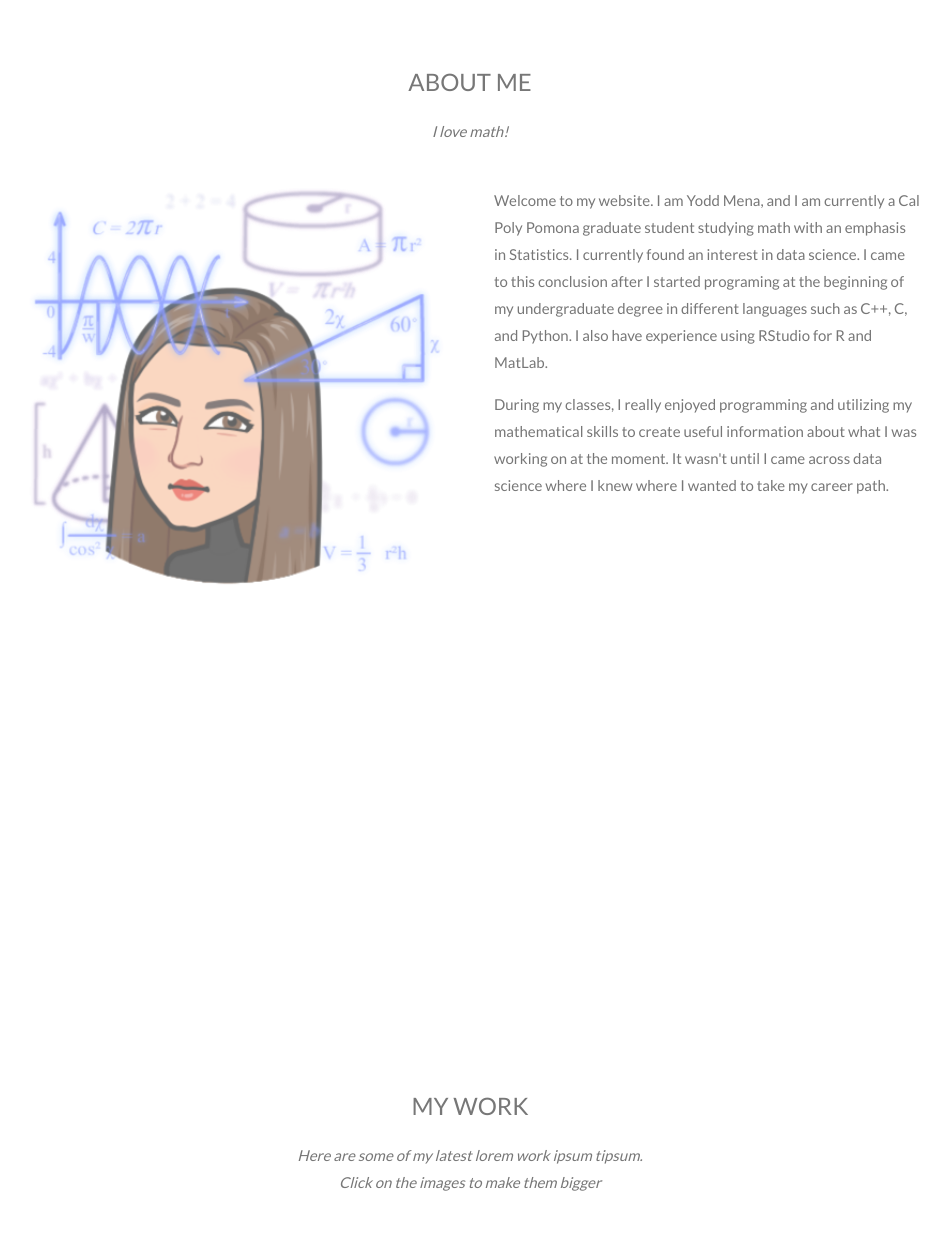
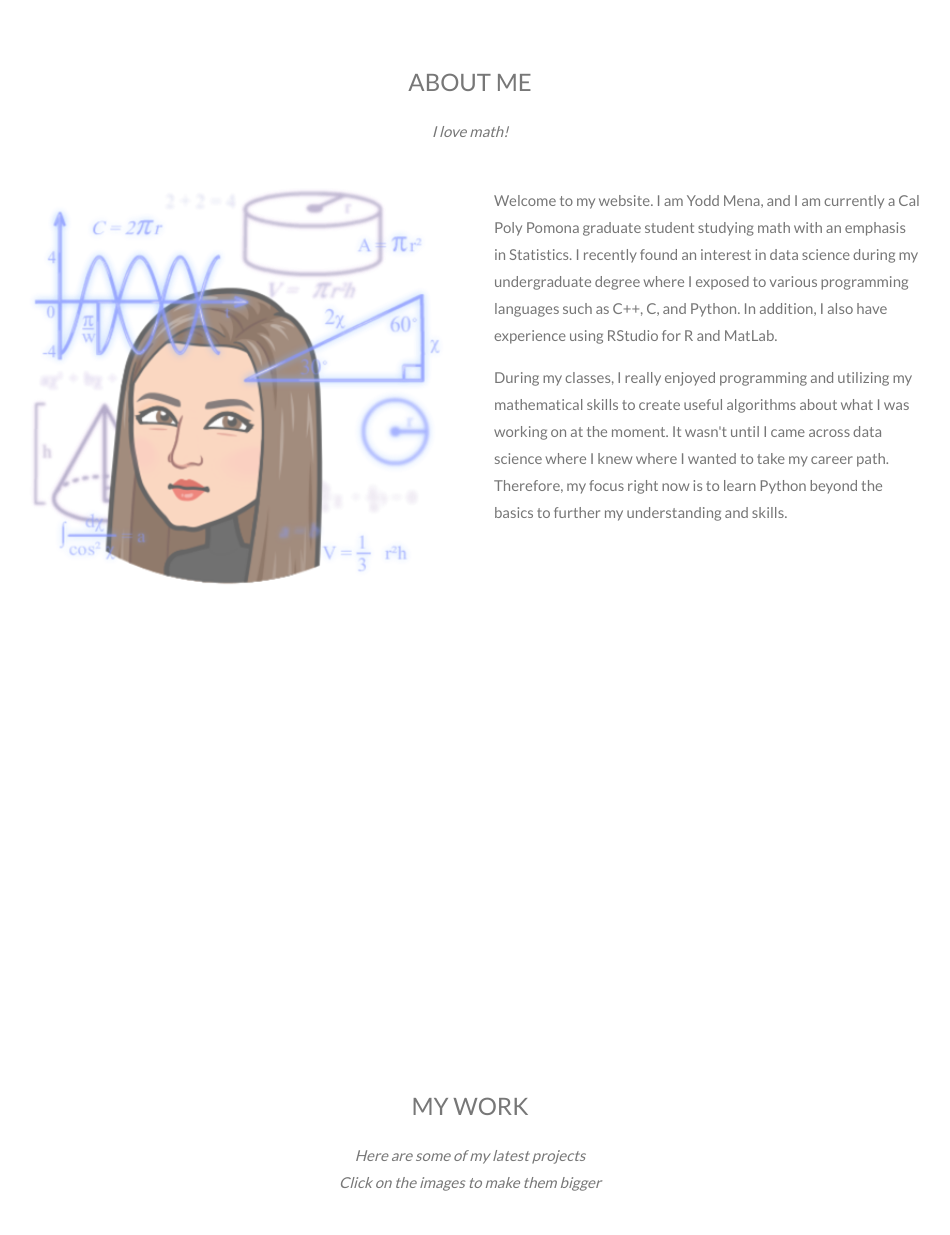
Before and after one commit to sheyaa/sheyaa.github.io, a plain HTML site: page index.html in a window 1280 px wide. Shown: the part 414-1649 px from the top of the page, without its empty margins (170-1120 px from the left). Drawn offline with nearby package versions, Linux system fonts and the light colour scheme.

Commit message:
added to paragraph

```diff
--- a/index.html
+++ b/index.html
@@ -97,8 +97,8 @@ body, html {
 
     <!-- Hide this text on small devices -->
     <div class="w3-col m6 w3-hide-small w3-padding-large">
-      <p>Welcome to my website. I am Yodd Mena, and I am currently a Cal Poly Pomona graduate student studying math with an emphasis in Statistics. I currently found an interest in data science. I came to this conclusion after I started programing at the beginning of my undergraduate degree in different languages such as C++, C, and Python. I also have experience using RStudio for R and MatLab. </p>
-      <p>During my classes, I really enjoyed programming and utilizing my mathematical skills to create useful information about what I was working on at the moment. It wasn't until I came across data science where I knew where I wanted to take my career path.</p>
+      <p>Welcome to my website. I am Yodd Mena, and I am currently a Cal Poly Pomona graduate student studying math with an emphasis in Statistics. I recently found an interest in data science during my undergraduate degree where I exposed to various programming languages such as C++, C, and Python. In addition, I also have experience using RStudio for R and MatLab. </p>
+      <p>During my classes, I really enjoyed programming and utilizing my mathematical skills to create useful algorithms about what I was working on at the moment. It wasn't until I came across data science where I knew where I wanted to take my career path. Therefore, my focus right now is to learn Python beyond the basics to further my understanding and skills.</p>
     </div>
 
 </div>
@@ -115,7 +115,7 @@ body, html {
 <!-- Container (Portfolio Section) -->
 <div class="w3-content w3-container w3-padding-64" id="portfolio">
   <h3 class="w3-center">MY WORK</h3>
-  <p class="w3-center"><em>Here are some of my latest lorem work ipsum tipsum.<br> Click on the images to make them bigger</em></p><br>
+  <p class="w3-center"><em>Here are some of my latest projects<br> Click on the images to make them bigger</em></p><br>
 
   <!-- Responsive Grid. Four columns on tablets, laptops and desktops. Will stack on mobile devices/small screens (100% width) -->
   <div class="w3-row-padding w3-center">
```
